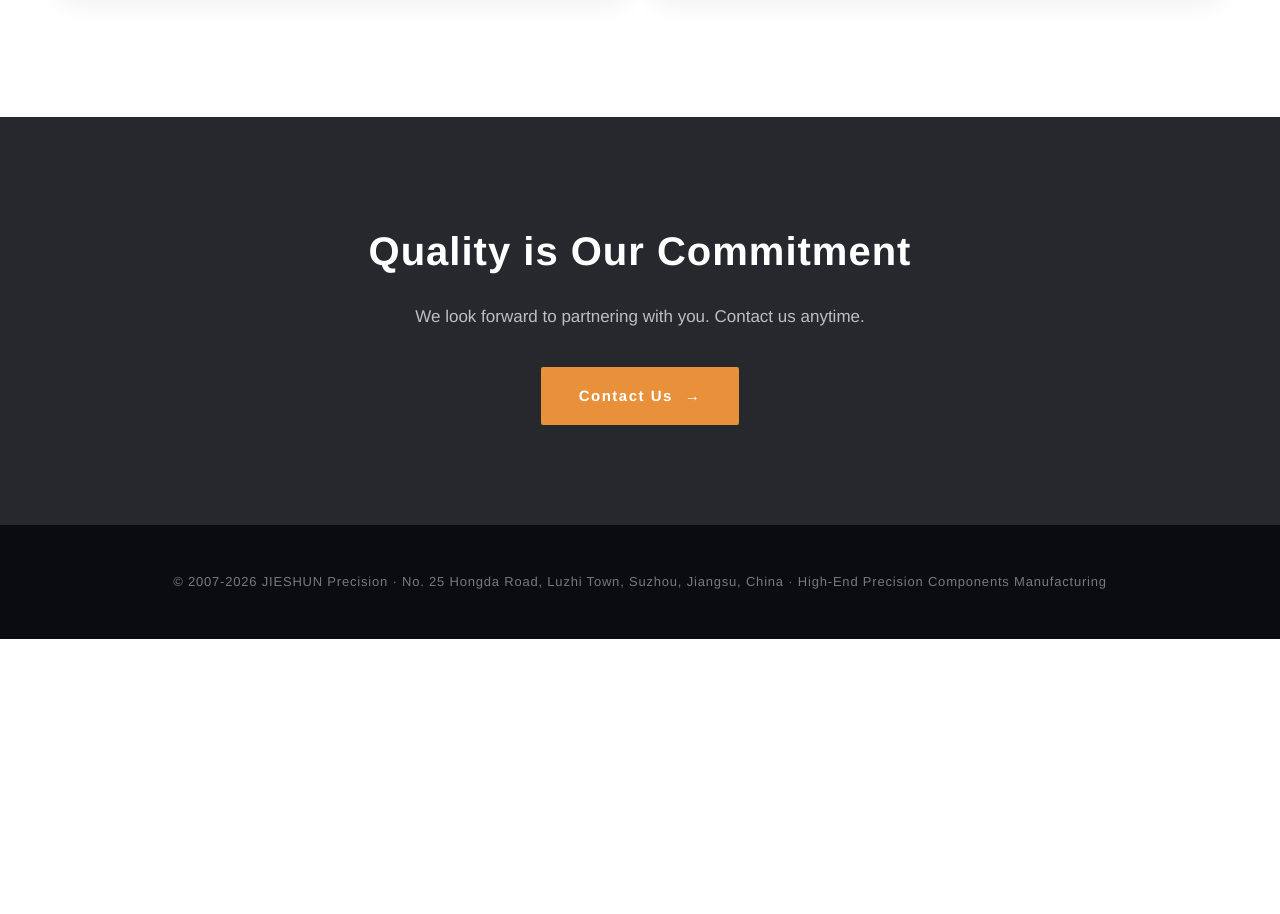
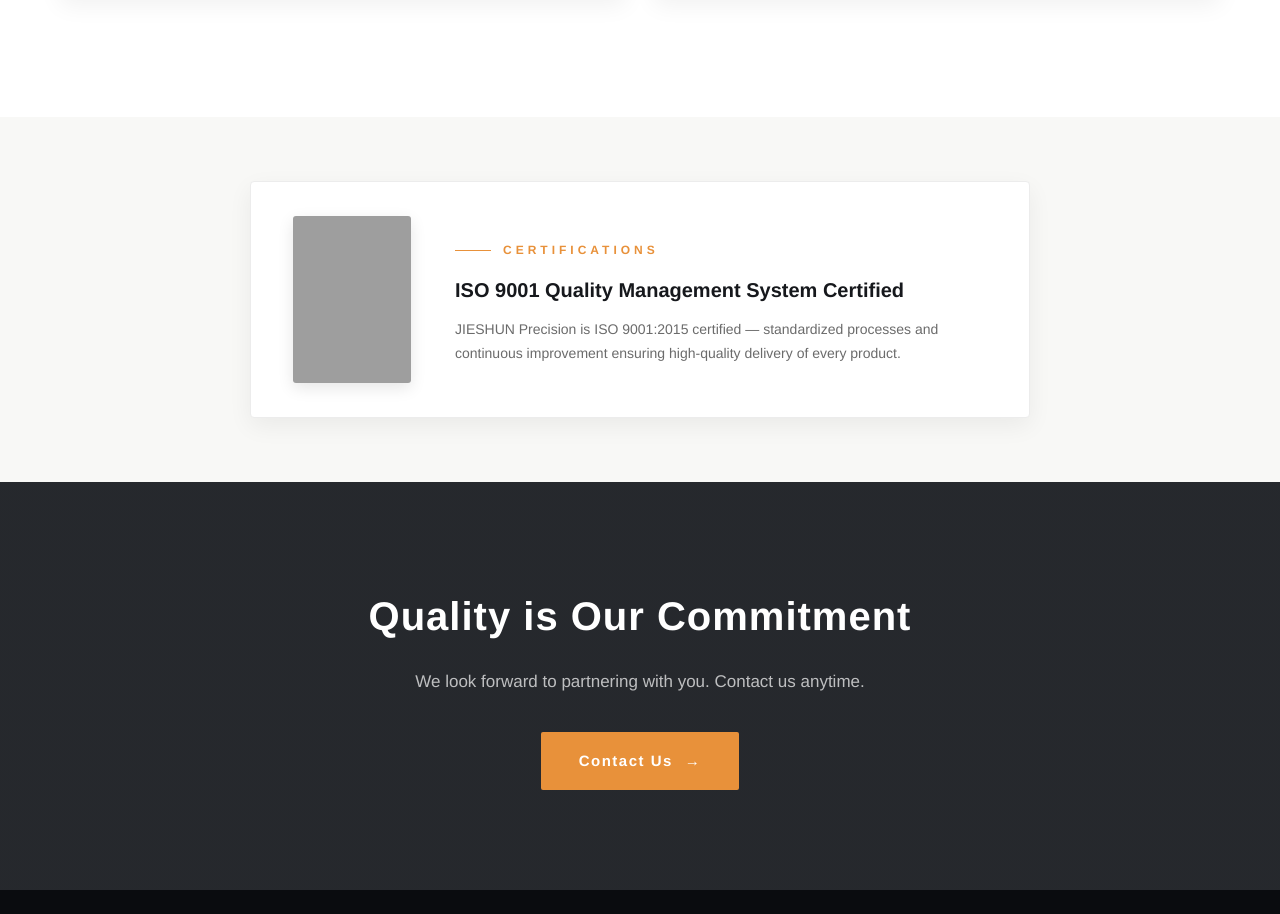
Before and after one commit to jieshun123/JIESHUN, a plain HTML site: page quality.html in a window 1280 px wide. Shown: the part 2791-3705 px from the top of the page. Before the commit the page ends 3430 px from the top, so only its background shows below. Drawn offline with Linux system fonts and the light colour scheme; grey boxes are pictures that could not be loaded.

Commit message:
feat: 联系页加公司形象图 + 品质页加ISO9001证书
- 联系页:contact-map卡片底部嵌入公司墙面标识图,自然收尾不突兀
- 品质页:检测设备后加低调证书条带(左缩略图+右说明),不占大空间
- 新增company-wall.png和iso9001-cert.png两张素材
- 补充中英翻译:公司全称、资质认证、ISO9001说明

```diff
--- a/assets/css/style.css
+++ b/assets/css/style.css
@@ -348,10 +348,22 @@ ul{list-style:none}
 .contact-list .c-ico{flex-shrink:0;width:46px;height:46px;border-radius:50%;background:var(--orange);display:flex;align-items:center;justify-content:center;font-size:19px;color:#fff}
 .contact-list .c-label{font-size:12.5px;color:rgba(255,255,255,.5);margin-bottom:5px;letter-spacing:1px}
 .contact-list .c-value{font-size:17px;color:#fff;font-weight:500}
-.contact-map{background:rgba(255,255,255,.04);border:1px solid rgba(255,255,255,.13);border-radius:4px;padding:56px 40px;display:flex;flex-direction:column;justify-content:center;align-items:center;text-align:center;min-height:340px}
+.contact-map{background:rgba(255,255,255,.04);border:1px solid rgba(255,255,255,.13);border-radius:4px;padding:48px 40px;display:flex;flex-direction:column;justify-content:space-between;align-items:center;text-align:center;min-height:340px}
 .contact-map .pin{width:72px;height:72px;border-radius:50%;background:var(--orange);display:flex;align-items:center;justify-content:center;font-size:32px;color:#fff;margin-bottom:28px;box-shadow:0 12px 30px rgba(232,145,58,.35)}
 .contact-map h4{font-size:20px;margin-bottom:10px}
 .contact-map p{color:rgba(255,255,255,.6);font-size:14.5px;max-width:300px;line-height:1.8}
+.contact-wall{margin-top:36px;padding-top:28px;border-top:1px solid rgba(255,255,255,.1);width:100%}
+.contact-wall img{width:100%;border-radius:3px;box-shadow:0 10px 28px rgba(0,0,0,.32);display:block}
+.contact-wall .wall-cap{margin-top:14px;font-size:13px;color:rgba(255,255,255,.48);letter-spacing:.6px}
+
+/* ===== 证书条带 ===== */
+.cert-strip{display:flex;align-items:center;gap:44px;max-width:780px;margin:0 auto;background:#fff;border:1px solid var(--line);border-radius:4px;padding:34px 42px;box-shadow:var(--shadow-sm)}
+.cert-thumb{flex-shrink:0;width:118px;height:167px;overflow:hidden;border-radius:3px;box-shadow:0 5px 16px rgba(0,0,0,.1);cursor:pointer;transition:transform .35s}
+.cert-thumb:hover{transform:scale(1.03)}
+.cert-thumb img{width:100%;height:100%;object-fit:cover;display:block}
+.cert-text .sec-eyebrow{margin-bottom:12px}
+.cert-text h3{font-size:20px;font-weight:700;margin-bottom:10px}
+.cert-text p{font-size:14px;color:var(--gray);line-height:1.75}
 
 /* ===== Footer ===== */
 .footer{background:#0a0c0f;color:rgba(255,255,255,.45);padding:46px 0;text-align:center}
@@ -377,6 +389,8 @@ ul{list-style:none}
   .equip-card{grid-template-columns:1fr}
   .equip-img img{height:240px}
   .quality-grid{grid-template-columns:repeat(2,1fr)}
+  .cert-strip{flex-direction:column;text-align:center;gap:24px;padding:28px 24px}
+  .cert-thumb{width:100px;height:141px}
   .container{padding:0 24px}
   .section{padding:80px 0}
   .page-hero{padding:150px 0 70px}
--- a/assets/js/i18n.js
+++ b/assets/js/i18n.js
@@ -326,6 +326,12 @@
     'qual.img1.cap':  { zh:'三坐标测量仪 / 二次元影像测量仪', en:'CMM / 2D Image Measuring System' },
     'qual.img2.cap':  { zh:'高度规 · 硬度计 · 盐雾试验机 · RoHS 检测仪', en:'Height Gauge · Hardness Tester · Salt Spray Tester · RoHS Analyzer' },
 
+    // 证书
+    'qual.cert.eyebrow':{ zh:'资质认证', en:'CERTIFICATIONS' },
+    'qual.cert.title':{ zh:'ISO 9001 质量管理体系认证', en:'ISO 9001 Quality Management System Certified' },
+    'qual.cert.desc': { zh:'杰顺精密通过 ISO 9001:2015 质量管理体系认证,以标准化流程与持续改进,保障每一件产品的高品质交付。',
+                         en:'JIESHUN Precision is ISO 9001:2015 certified — standardized processes and continuous improvement ensuring high-quality delivery of every product.' },
+
     // ===== 联系我们 =====
     'cont.eyebrow':   { zh:'联系我们', en:'CONTACT' },
     'cont.h1':        { zh:'期待与您合作', en:'We Look Forward to Partnering With You' },
@@ -346,6 +352,7 @@
     'cont.map.h4':    { zh:'杰顺精密制造基地', en:'JIESHUN Precision Manufacturing Base' },
     'cont.map.p':     { zh:'坐落于苏州甪直,地处长三角先进制造业核心地带,辐射全国及海外市场。',
                          en:'Located in Luzhi, Suzhou — the heart of the Yangtze River Delta\'s advanced manufacturing hub, serving domestic and global markets.' },
+    'cont.wall.cap':  { zh:'苏州杰顺精密五金有限公司', en:'Suzhou Jieshun Precision Machinery Co., Ltd.' },
 
     // ===== page hero breadcrumb =====
     'bc.about':    { zh:'关于我们', en:'About Us' },
--- a/quality.html
+++ b/quality.html
@@ -131,6 +131,22 @@
   </div>
 </section>
 
+<!-- 证书 -->
+<section class="section section-soft" style="padding:64px 0">
+  <div class="container">
+    <div class="cert-strip reveal">
+      <div class="cert-thumb">
+        <img src="assets/img/iso9001-cert.png" alt="ISO 9001 Certificate">
+      </div>
+      <div class="cert-text">
+        <div class="sec-eyebrow" data-i18n="qual.cert.eyebrow">资质认证</div>
+        <h3 data-i18n="qual.cert.title">ISO 9001 质量管理体系认证</h3>
+        <p data-i18n="qual.cert.desc">杰顺精密通过 ISO 9001:2015 质量管理体系认证,以标准化流程与持续改进,保障每一件产品的高品质交付。</p>
+      </div>
+    </div>
+  </div>
+</section>
+
 <section class="cta-banner">
   <div class="container">
     <div class="reveal">
```
Also changed, not shown: contact.html (+9 -3 lines), assets/img/company-wall.png (added), 1 other file.
